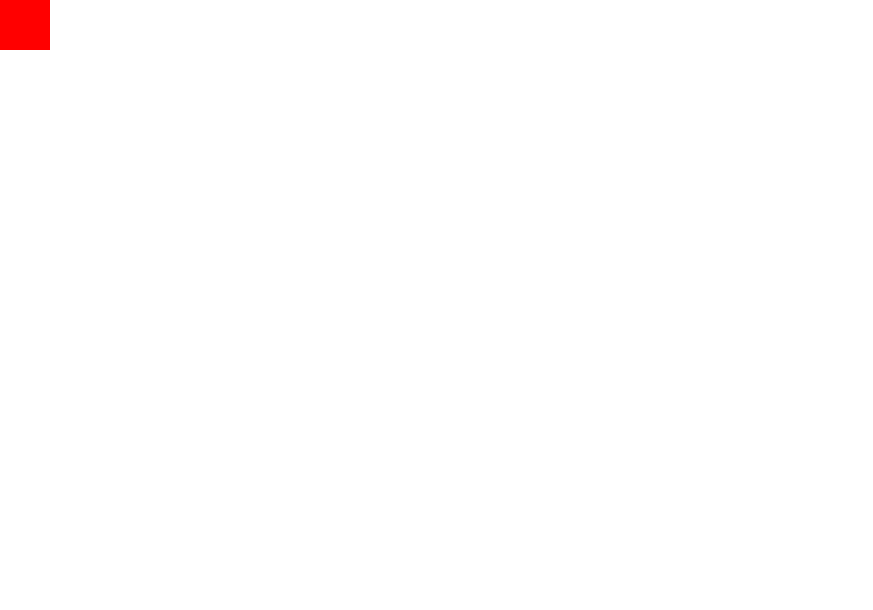
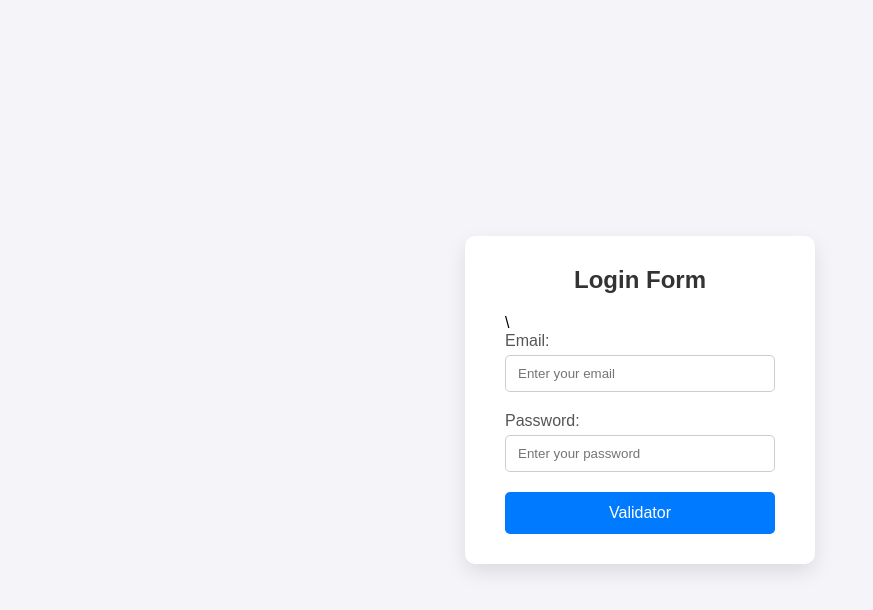
Before and after one commit to NIKHILstotic/Cart-practice1, a plain HTML site: page index.html in a window 1280 px wide. Shown: the whole page, without its empty margins (0-873 px from the left). Drawn offline with Linux system fonts and the light colour scheme.

Commit message:
i did it

```diff
--- a/index.html
+++ b/index.html
@@ -1,32 +1,33 @@
-<!DOCTYPE html>
+ <!DOCTYPE html>
 <html lang="en">
 <head>
-    <meta charset="UTF-8">
-    <meta name="viewport" content="width=device-width, initial-scale=1.0">
-    <title>Document</title>
+  <meta charset="UTF-8">
+  <meta name="viewport" content="width=device-width, initial-scale=1.0">
+  <title>Email & Password Validator</title>
+  <link rel="stylesheet" href="style.css">
 </head>
 <body>
+  <div class="container">
+    <h2>Login Form</h2>
+    <form autocomplete="off" id="loginForm">
+      <div class="form-group">\
+        <label for="email">Email:</label>
+        <input type="text" id="email" placeholder="Enter your email">
+        <small class="email-error"></small>
 
-<style>
+      </div>
+      <div class="form-group">
+
+        <label for="password">Password:</label>
+        <input type="password" id="password" placeholder="Enter your password">
+        <small class="password-error"></small>
+
+      </div>
+      <button type="submit">Validator</button>
 
 
-*{
-    margin: 0;
-    padding: 0;
-    box-sizing: border-box;
-}html,body{
-
-width: 100%;
-height: 100%;
-
-}
-#abcdfg{
-    height: 50px;
-    width: 50px;
-    background-color: red;
-}
-
-</style>
-<div id="abcdfg"></div>
+    </form>
+  </div>
+  <script src="script.js"></script>
 </body>
 </html>
--- a/script.js
+++ b/script.js
@@ -1,4 +1,27 @@
-let abcdfg = document.querySelector("#abcdfg");
-abcdfg.addEventListener("mouseover",function(){
-abcdfg.style.Color = "pink" ;
+let email = document.querySelector("#email");
+let password = document.querySelector("#password");
+let form = document.querySelector("form")
+form.addEventListener("submit",function(dets){
+dets.preventDefault();
+
+document.querySelector("email-error").textContent = "";
+document.querySelector("password-error").textContent = "";
+
+const emailregex = /^[a-zA-Z0-9._%+-]+@[a-zA-Z0-9.-]+\.[a-zA-Z]{2,}$/;
+const passwordregex = /^(?=.*[a-z])(?=.*[A-Z])(?=.*\d)(?=.*[@$!%*?&])[A-Za-z\d@$!%*?&]{8,}$/;
+
+let emailans = emailregex.test(email.value);
+let passwordans = passwordregex.test(password.value);
+
+
+if(!emailans){
+    document.querySelector(".email-error").textContent = "email is in corret";
+    document.querySelector(".email-error").style.display = "initial" ;
+}
+if(!passwordans){
+    document.querySelector(".password-error").textContent = "password is in correct";
+    document.querySelector(".password-error").style.display = "initial" ;
+}
+
+
 })
--- a/style.css
+++ b/style.css
@@ -0,0 +1,75 @@
+ * {
+  margin: 0;
+  padding: 0;
+  box-sizing: border-box;
+  font-family: Arial, sans-serif;
+}
+
+body {
+  display: flex;
+  justify-content: center;
+  align-items: center;
+  height: 100vh;
+  background: #f4f4f9;
+}
+
+.container {
+  background: #fff;
+  padding: 30px 40px;
+  border-radius: 10px;
+  box-shadow: 0 8px 20px rgba(0,0,0,0.1);
+  width: 350px;
+}
+
+h2 {
+  text-align: center;
+  margin-bottom: 20px;
+  color: #333;
+}
+
+.form-group {
+  margin-bottom: 20px;
+  position: relative;
+}
+
+label {
+  display: block;
+  margin-bottom: 5px;
+  color: #555;
+}
+
+input {
+  width: 100%;
+  padding: 10px 12px;
+  border: 1px solid #ccc;
+  border-radius: 5px;
+  outline: none;
+  transition: 0.3s;
+}
+
+input:focus {
+  border-color: #007bff;
+}
+
+button {
+  width: 100%;
+  padding: 12px;
+  background: #007bff;
+  color: white;
+  border: none;
+  border-radius: 5px;
+  cursor: pointer;
+  font-size: 16px;
+}
+
+button:hover {
+  background: #0056b3;
+}
+
+.error-message {
+  color: red;
+  font-size: 12px;
+  margin-top: 5px;
+  height: 14px;
+  display: none;
+}
```
